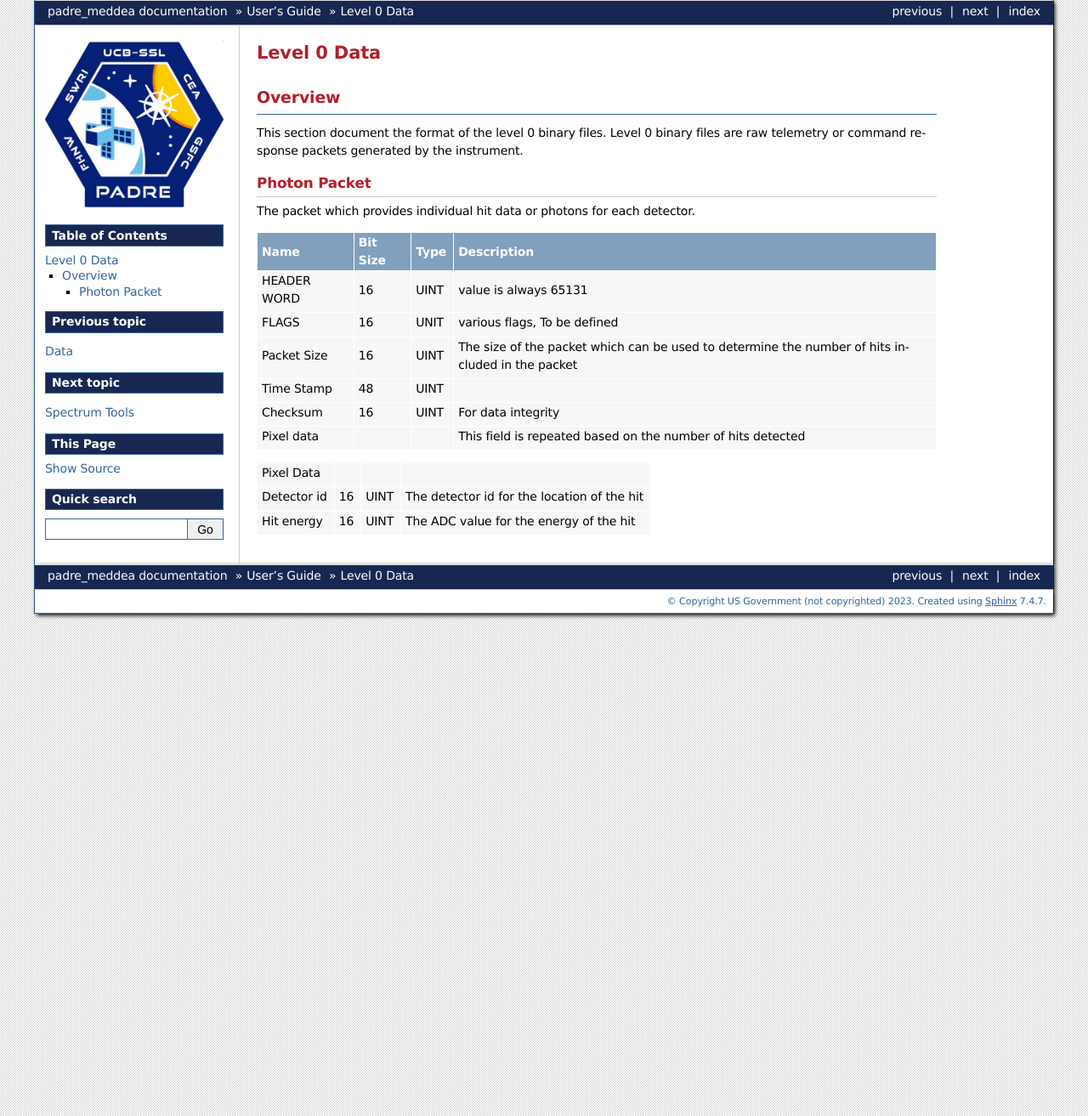
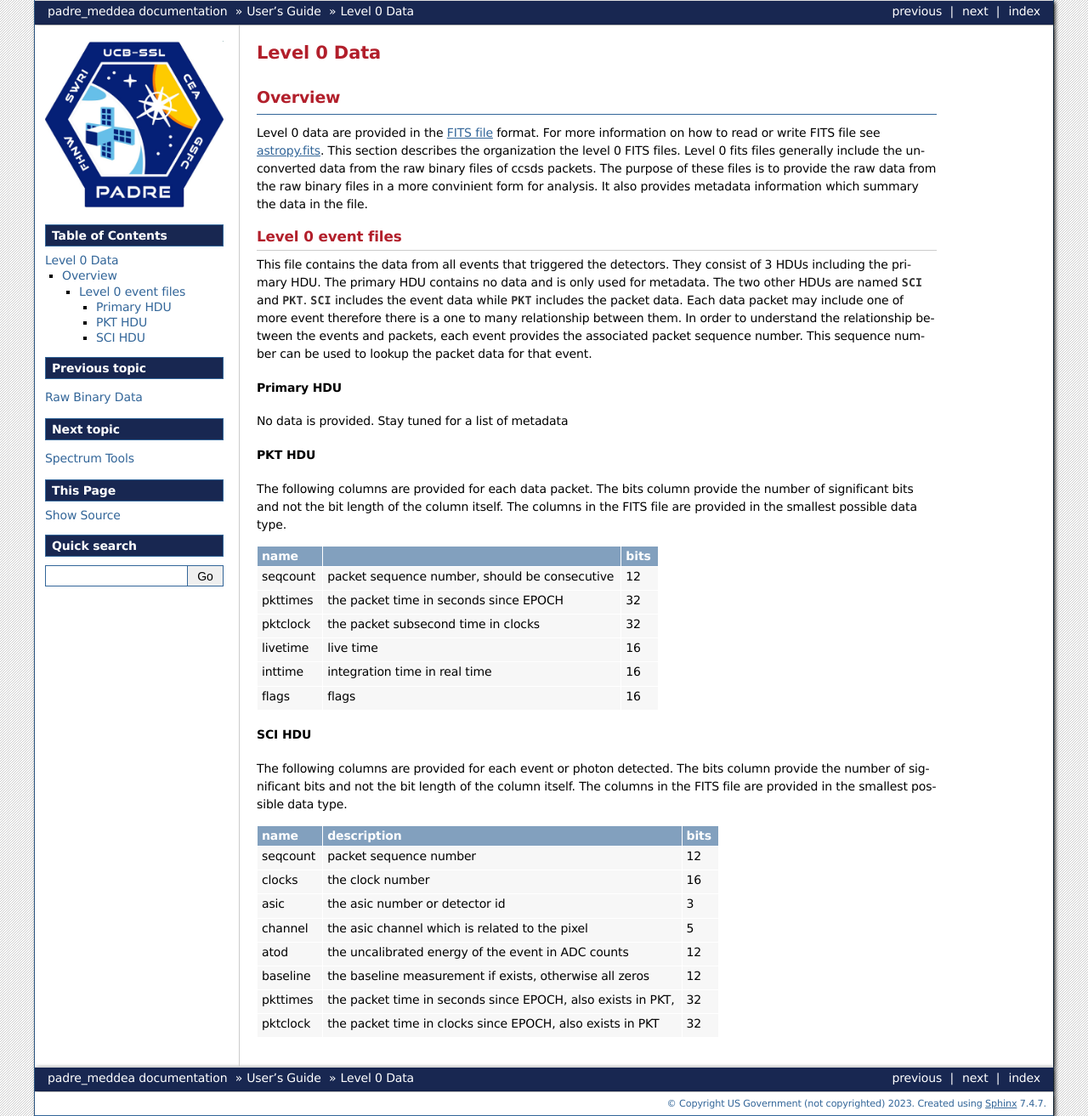
Before and after one commit to PADRESat/padre_meddea, a Sphinx documentation site: the page built from docs/user-guide/level0.rst, in a window 1280 px wide. Shown: the whole page at 85% size. Built offline with Sphinx 7.4.7, drawn with Linux system fonts in a browser that asks for light colours; the version number could not be read and is left out.

Commit message:
added and re-organized documentation

```diff
--- a/docs/user-guide/index.rst
+++ b/docs/user-guide/index.rst
@@ -12,6 +12,7 @@ For more details checkout the :ref:`reference`.
 
    Brief Tour <tour>
    data
+   raw
    level0
    spectrum
    customization
--- a/docs/user-guide/level0.rst
+++ b/docs/user-guide/level0.rst
@@ -6,36 +6,62 @@ Level 0 Data
 
 Overview
 ========
-This section document the format of the level 0 binary files.
-Level 0 binary files are raw telemetry or command response packets generated by the instrument.
+Level 0 data are provided in the `FITS file <https://fits.gsfc.nasa.gov/>`__ format.
+For more information on how to read or write FITS file see `astropy.fits <https://docs.astropy.org/en/stable/io/fits/index.html>`__.
+This section describes the organization the level 0 FITS files.
+Level 0 fits files generally include the unconverted data from the raw binary files of ccsds packets.
+The purpose of these files is to provide the raw data from the raw binary files in a more convinient form for analysis.
+It also provides metadata information which summary the data in the file.
 
+Level 0 event files
+-------------------
 
-Photon Packet
--------------
-The packet which provides individual hit data or photons for each detector.
+This file contains the data from all events that triggered the detectors.
+They consist of 3 HDUs including the primary HDU.
+The primary HDU contains no data and is only used for metadata.
+The two other HDUs are named `SCI` and `PKT`.
+`SCI` includes the event data while `PKT` includes the packet data.
+Each data packet may include one of more event therefore there is a one to many relationship between them.
+In order to understand the relationship between the events and packets, each event provides the associated packet sequence number.
+This sequence number can be used to lookup the packet data for that event.
 
-+-------------+-----------+--------+------------------------------------------------------------+
-| Name        | Bit Size  | Type   | Description                                                |
-+=============+===========+========+============================================================+
-| HEADER WORD | 16        | UINT   | value is always 65131                                      |
-+-------------+-----------+--------+------------------------------------------------------------+
-| FLAGS       | 16        | UNIT   | various flags, To be defined                               |
-+-------------+-----------+--------+------------------------------------------------------------+
-| Packet Size | 16        | UINT   | The size of the packet which can be used to determine the  |
-|             |           |        | number of hits included in the packet                      |
-+-------------+-----------+--------+------------------------------------------------------------+
-| Time Stamp  | 48        | UINT   |                                                            |
-+-------------+-----------+--------+------------------------------------------------------------+
-| Checksum    | 16        | UINT   | For data integrity                                         |
-+-------------+-----------+--------+------------------------------------------------------------+
-| Pixel data  |           |        | This field is repeated based on the number of hits detected|
-+-------------+-----------+--------+------------------------------------------------------------+
+Primary HDU
+***********
+No data is provided.
+Stay tuned for a list of metadata
 
+PKT HDU
+*******
+The following columns are provided for each data packet.
+The bits column provide the number of significant bits and not the bit length of the column itself.
+The columns in the FITS file are provided in the smallest possible data type.
 
-+-------------+-----------+--------+------------------------------------------------------------+
-| Pixel Data  |           |        |                                                            |
-+-------------+-----------+--------+------------------------------------------------------------+
-| Detector id | 16        | UINT   | The detector id for the location of the hit                |
-+-------------+-----------+--------+------------------------------------------------------------+
-| Hit energy  | 16        | UINT   | The ADC value for the energy of the hit                    |
-+-------------+-----------+--------+------------------------------------------------------------+
+======== ============================================= ====
+name                                                   bits
+======== ============================================= ====
+seqcount packet sequence number, should be consecutive   12
+pkttimes the packet time in seconds since EPOCH          32
+pktclock the packet subsecond time in clocks             32
+livetime live time                                       16
+inttime  integration time in real time                   16
+flags    flags                                           16
+======== ============================================= ====
+
+SCI HDU
+*******
+The following columns are provided for each event or photon detected.
+The bits column provide the number of significant bits and not the bit length of the column itself.
+The columns in the FITS file are provided in the smallest possible data type.
+
+======== ============================================================================================ ====
+name     description                                                                                  bits
+======== ============================================================================================ ====
+seqcount packet sequence number                                                                       12
+clocks   the clock number                                                                             16
+asic     the asic number or detector id                                                                3
+channel  the asic channel which is related to the pixel                                                5
+atod     the uncalibrated energy of the event in ADC counts                                           12
+baseline the baseline measurement if exists, otherwise all zeros                                      12
+pkttimes the packet time in seconds since EPOCH, also exists in PKT,                                  32
+pktclock the packet time in clocks since EPOCH, also exists in PKT                                    32
+======== ============================================================================================ ====
```
Also changed, not shown: docs/user-guide/raw.rst (added, +41 -0 lines), 1 other file.
